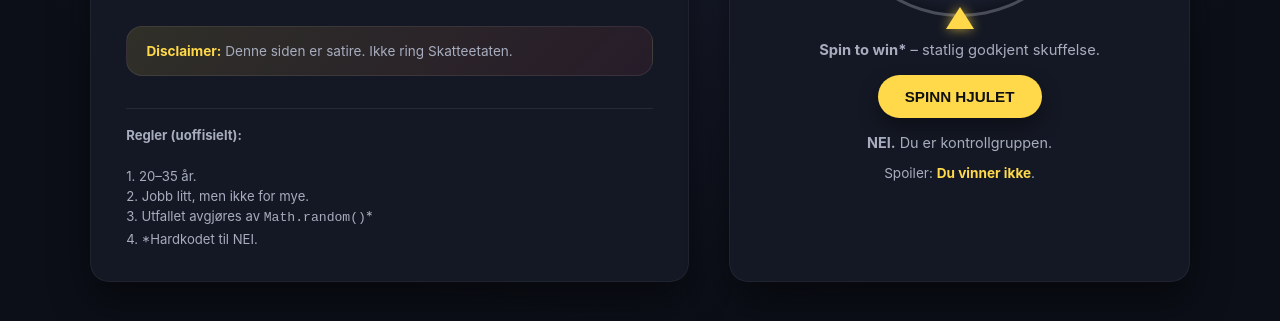
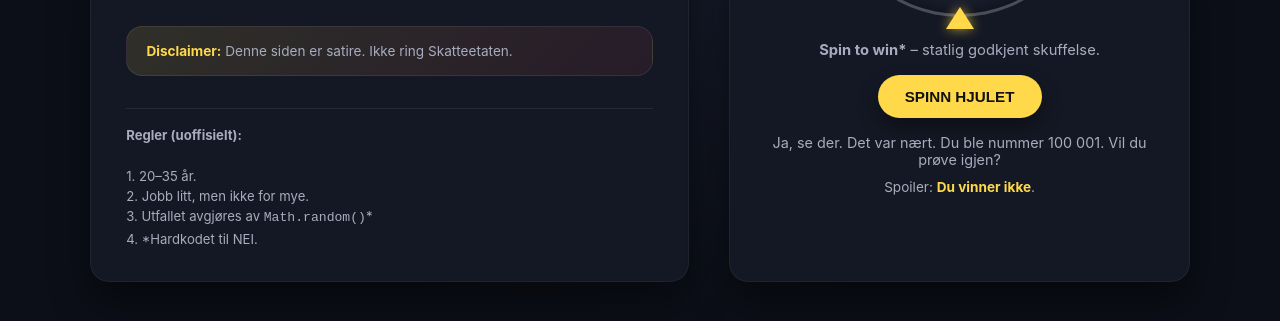
Before and after one commit to l0ddifyr/skattelotteri, a plain HTML site: page index.html in a window 1280 px wide. Both pictures are taken after a click on the button "SPINN HJULET". Shown: the part 397-718 px from the top of the page. Drawn offline with Linux system fonts and the light colour scheme.

Commit message:
Change title and update result messages
Updated the title and removed Google Analytics scripts. Added random messages for the result display.

```diff
--- a/index.html
+++ b/index.html
@@ -2,7 +2,7 @@
 <html lang="no">
 <head>
   <meta charset="UTF-8" />
-  <title>Skattelotteriet 2026 – Det kan jo bli litt urettferdig</title>
+  <title>Skattelotteriet 2026 – Wheel of Misfortune</title>
   <meta name="viewport" content="width=device-width, initial-scale=1" />
   <style>
     :root {
@@ -204,15 +204,6 @@
     .tagline strong { color: var(--accent); }
   </style>
 </head>
-  <!-- Google tag (gtag.js) -->
-<script async src="https://www.googletagmanager.com/gtag/js?id=G-C8CH7NP8TS"></script>
-<script>
-  window.dataLayer = window.dataLayer || [];
-  function gtag(){dataLayer.push(arguments);}
-  gtag('js', new Date());
-
-  gtag('config', 'G-C8CH7NP8TS');
-</script>
 <body>
   <main class="page">
     <section class="card">
@@ -284,7 +275,17 @@
         wheel.style.transform = `rotate(${rotation}deg)`;
 
         setTimeout(() => {
-          result.innerHTML = "<strong>NEI.</strong> Du er kontrollgruppen.";
+          const messages = [
+            "<strong>NEI.</strong> Du er kontrollgruppen.",
+            "I følge våre skattekalkulasjoner tror vi at du kanskje har tjent en ørliten granne for mye. Vil du prøve igjen?",
+            "Du er dessverre ikke plukket ut. Ikke ring oss, vi ringer deg.",
+            "Ja, se der. Det var nært. Du ble nummer 100 001. Vil du prøve igjen?",
+            "Du er med å bygge landet, men det ble dessverre ingen gevinst. Vil du prøve igjen?",
+            "Vi er nå trygge fra eksterne terrortrussler. Det ble nesten gevinst.",
+            "Takk for ditt bidrag.",
+            "Prøv igjen."
+          ];
+          result.innerHTML = messages[Math.floor(Math.random() * messages.length)];
           spinning = false;
         }, 2600);
       }
```
